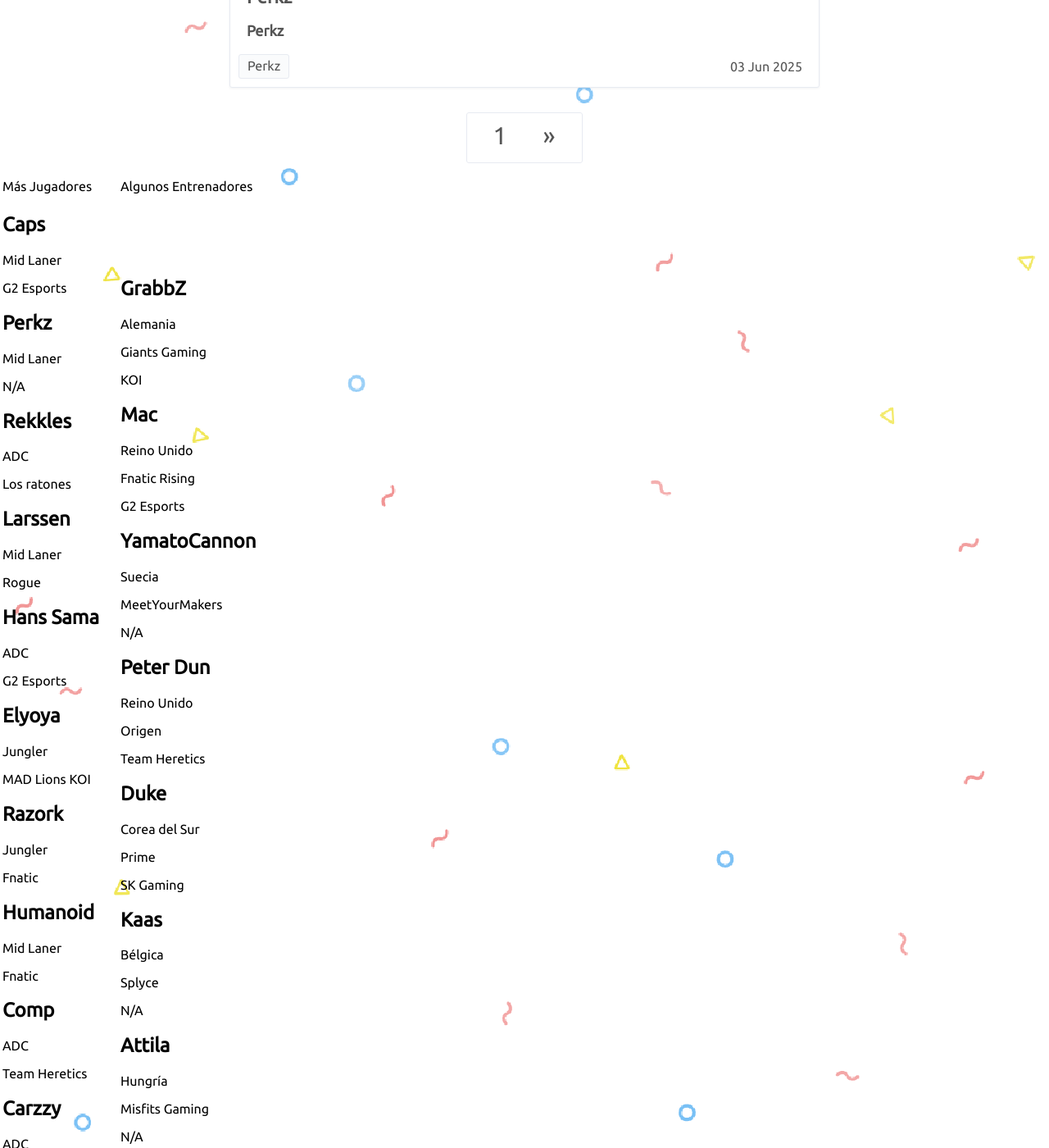
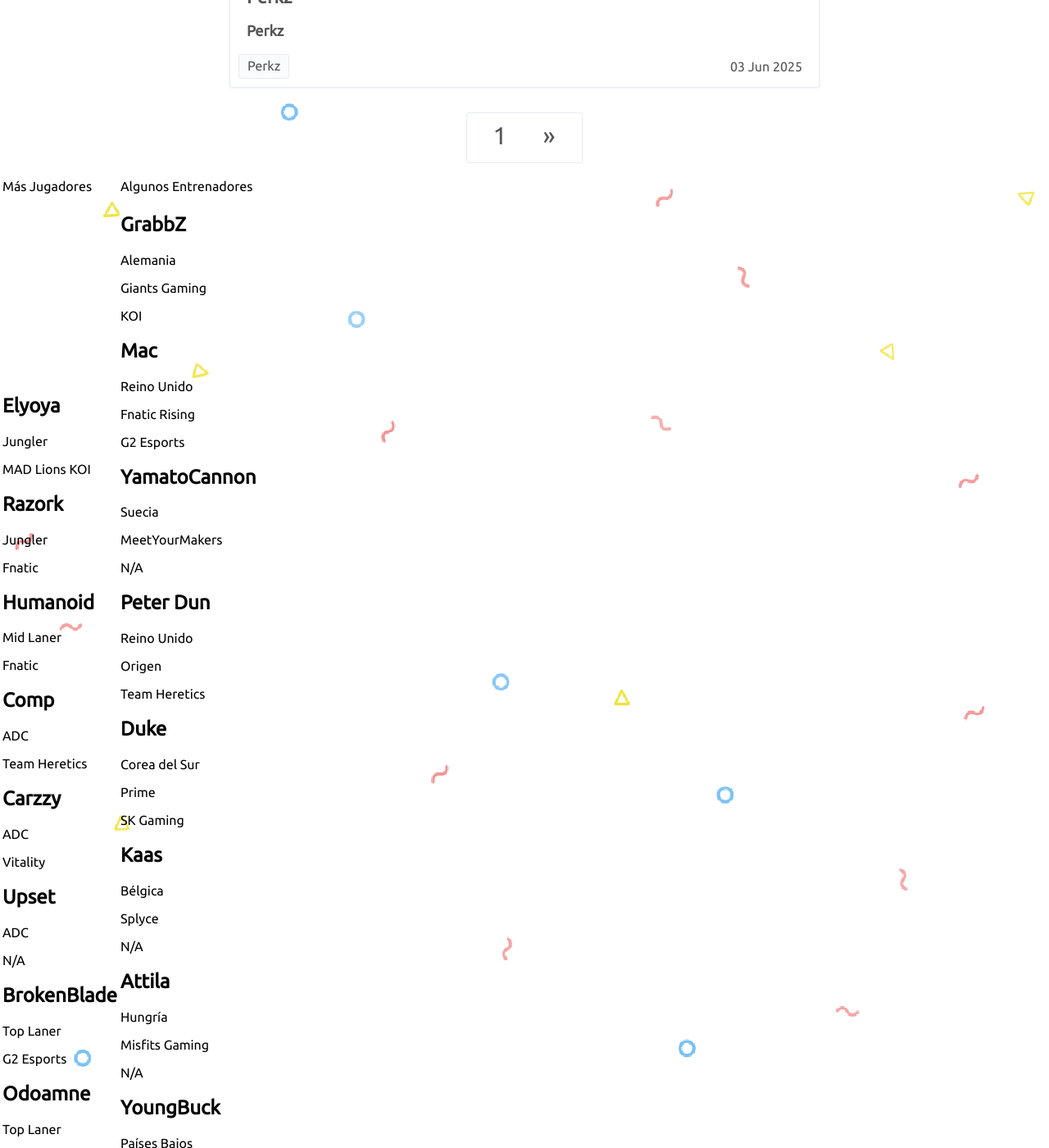
Before and after one commit to antonioperezmartindenicolas/antonioperezmartindenicolas.github.io, a Jekyll site: the page built from index.html, in a window 1280 px wide and 1400 px high, scrolled down 1345 px. Shown: the whole window at 82% size. Built offline with Jekyll 4.4.1, drawn with Linux system fonts in a browser that asks for light colours; comment, search, counter and statistics services are not loaded.

Commit message:
Cambiando JSON

```diff
--- a/_data/jugadores.json
+++ b/_data/jugadores.json
@@ -1,34 +1,4 @@
 [
-    {
-        "nombre": "Caps",
-        "posicion": "Mid Laner",
-        "nacionalidad": "Danesa",
-        "equipo": "G2 Esports"
-    },
-    {
-        "nombre": "Perkz",
-        "posicion": "Mid Laner",
-        "nacionalidad": "Croacia",
-        "equipo": "N/A"
-    },
-    {
-        "nombre": "Rekkles",
-        "posicion": "ADC",
-        "nacionalidad": "Suecia",
-        "equipo": "Los ratones"
-    },
-    {
-        "nombre": "Larssen",
-        "posicion": "Mid Laner",
-        "nacionalidad": "Suecia",
-        "equipo": "Rogue"
-    },
-    {
-        "nombre": "Hans Sama",
-        "posicion": "ADC",
-        "nacionalidad": "Francia",
-        "equipo": "G2 Esports"
-    },
     {
         "nombre": "Elyoya",
         "posicion": "Jungler",
```
